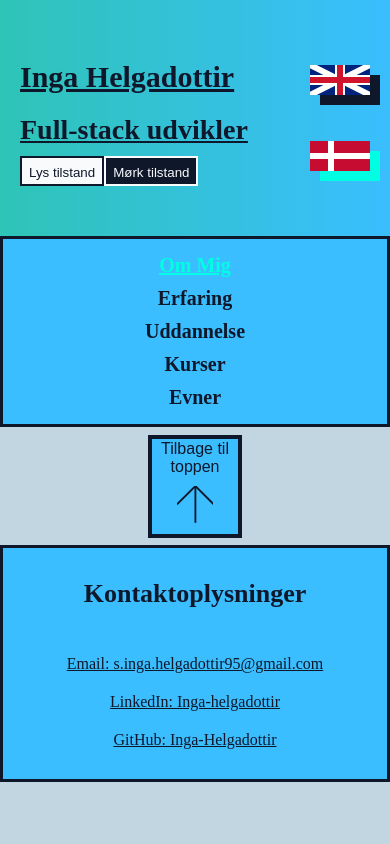
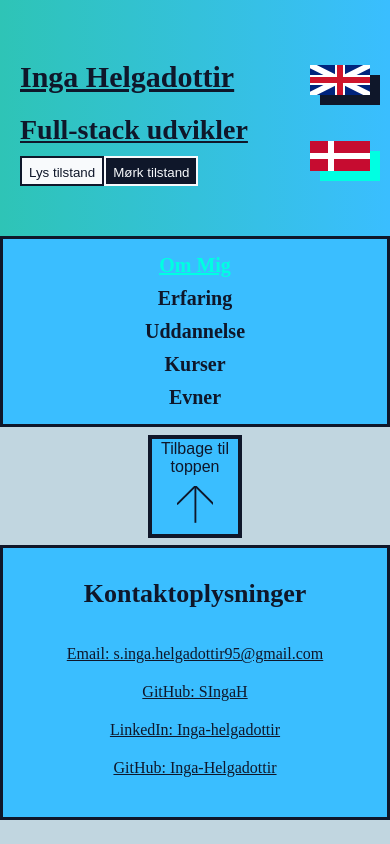
Before and after one commit to Inga-Helgadottir/CodeCV, a React (Create React App) app: page / in a window 390 px wide. Built offline with nearby package versions, Linux system fonts and the light colour scheme.

Commit message:
added a link to my other github account to the footer

```diff
--- a/src/Components/PageParts/Footer.jsx
+++ b/src/Components/PageParts/Footer.jsx
@@ -22,6 +22,12 @@ const Footer = (currentLanguage) => {
         >
           Email: s.inga.helgadottir95@gmail.com
         </a>
+
+        <a href="https://github.com/SIngaH" rel="noreferrer" target="_blank">
+          GitHub: SIngaH
+        </a>
+      </div>
+      <div className="footerDiv footerDiv2">
         <a
           href="https://www.linkedin.com/in/inga-helgadottir/"
           rel="noreferrer"
@@ -29,8 +35,6 @@ const Footer = (currentLanguage) => {
         >
           LinkedIn: Inga-helgadottir
         </a>
-      </div>
-      <div className="footerDiv2">
         <a
           href="https://github.com/Inga-Helgadottir"
           rel="noreferrer"
--- a/src/Styles/Footer.css
+++ b/src/Styles/Footer.css
@@ -4,24 +4,37 @@ footer {
   display: flex;
   flex-direction: column;
   justify-content: space-evenly;
+  flex-wrap: wrap;
 }
 
 .footerDiv {
   display: flex;
   flex-direction: row;
-  justify-content: space-evenly;
+  justify-content: space-between;
+  margin: 0 auto;
+  width: 70%;
+}
+
+footer a {
+  padding-top: 20px;
 }
 
 .footerDiv2 {
   padding-bottom: 25px;
-  padding-top: 20px;
+}
+
+@media only screen and (max-width: 540px) {
+  .footerDiv {
+    width: 98%;
+  }
 }
 
 @media only screen and (max-width: 452px) {
   .footerDiv {
     flex-direction: column;
   }
-  footer a {
-    padding-top: 20px;
+
+  .footerDiv a {
+    padding: 10px 0;
   }
 }
```
